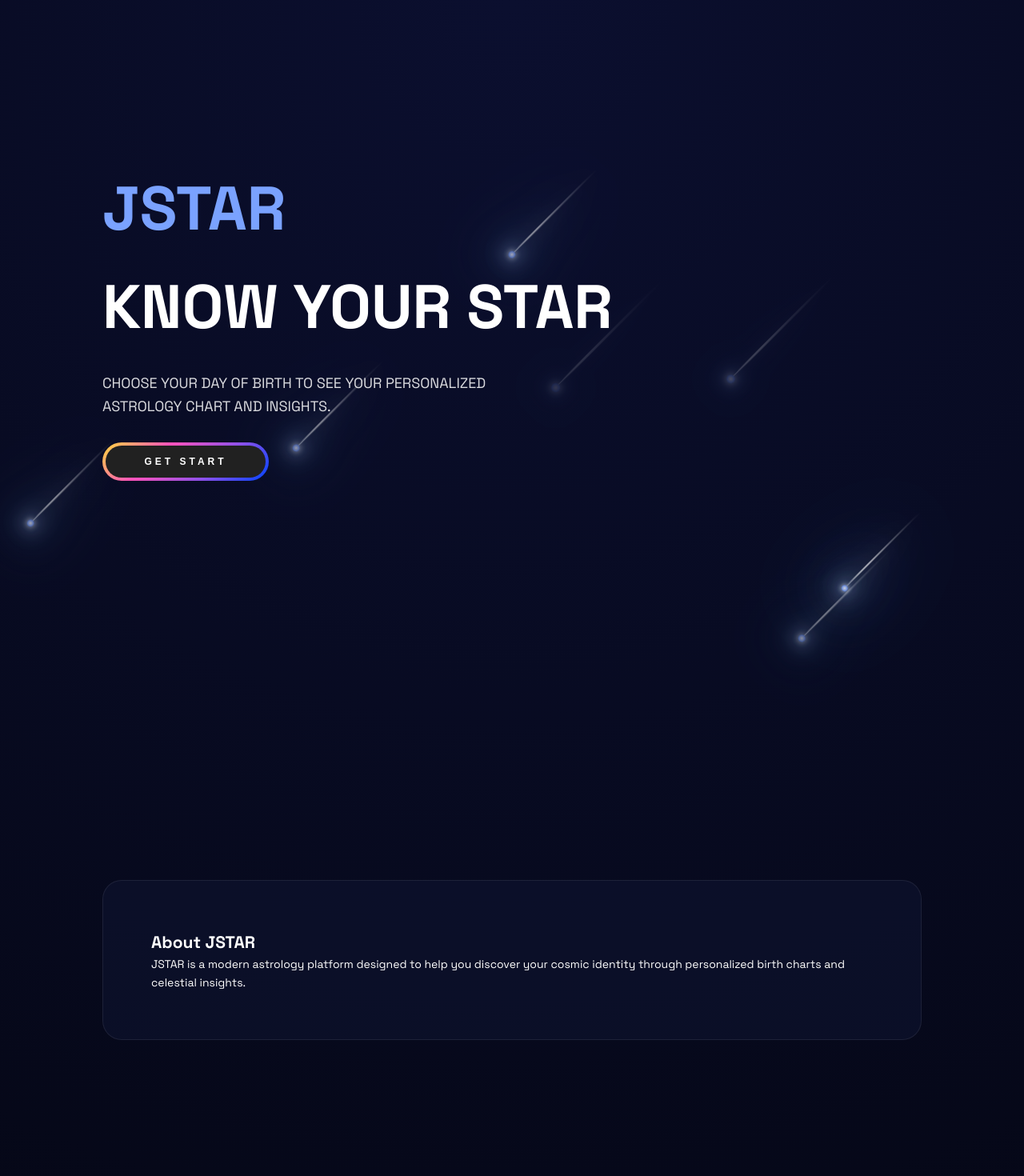
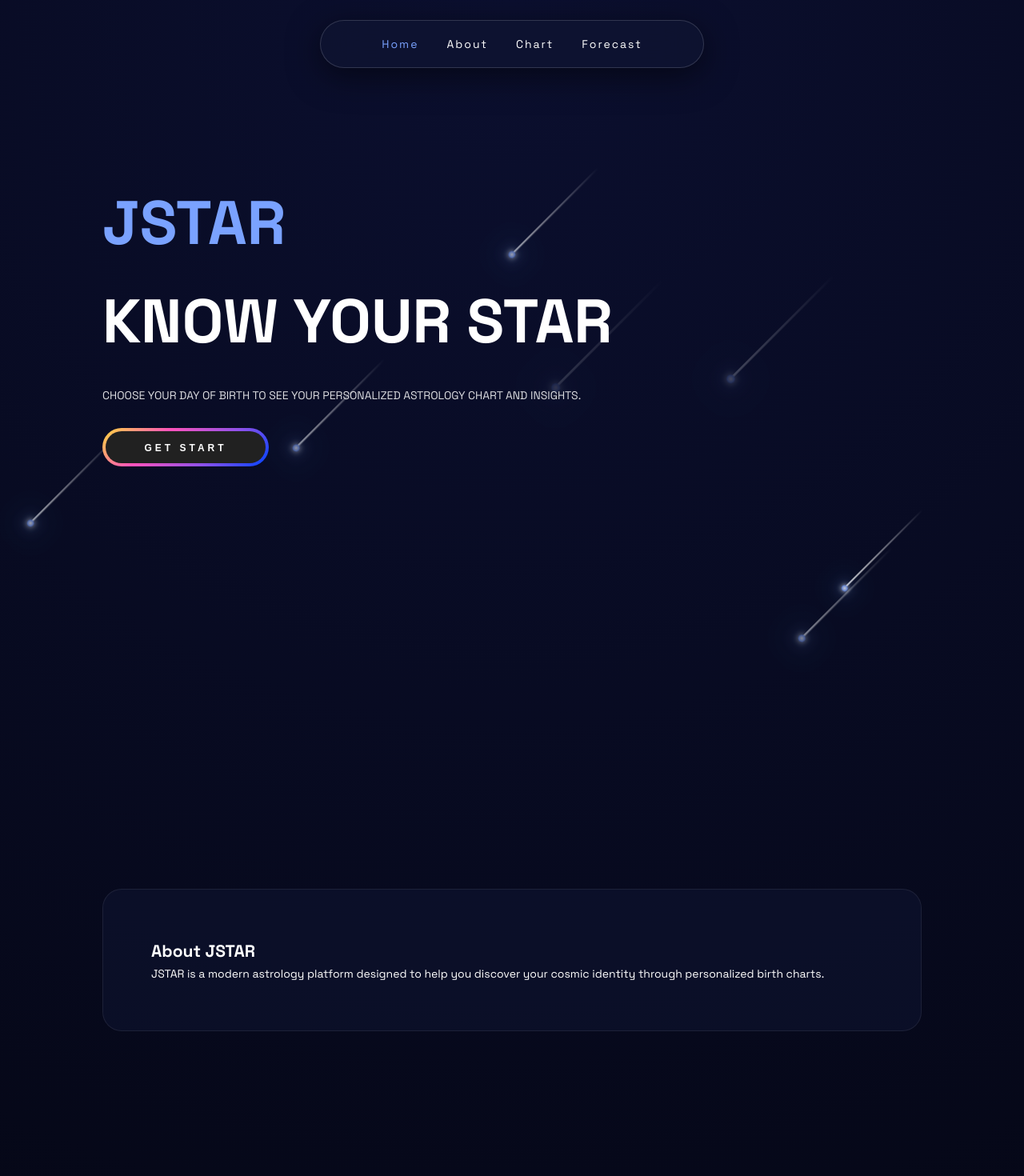
Before and after one commit to FatherofJS/JStar, a React (Vite) app: page / in a window 1280 px wide. Shown: the top 1470 px of the page at 80% size. Built offline with nearby package versions, Linux system fonts and the light colour scheme.

Commit message:
update 7

```diff
--- a/src/components/LandingPage.tsx
+++ b/src/components/LandingPage.tsx
@@ -1,8 +1,26 @@
-import { useEffect, useMemo, useRef } from "react";
+import { useEffect, useMemo, useRef, useState } from "react";
 import styled, { keyframes } from "styled-components";
 
 export default function LandingPage() {
+  const heroRef = useRef(null);
   const aboutRef = useRef(null);
+  const chartRef = useRef(null);
+  const forecastRef = useRef(null);
+
+  const [active, setActive] = useState("home");
+  const [isOpen, setIsOpen] = useState(false);
+  const [isScrolled, setIsScrolled] = useState(false);
+
+
+
+  useEffect(() => {
+    const handleScroll = () => {
+      setIsScrolled(window.scrollY > 40);
+    };
+    window.addEventListener("scroll", handleScroll);
+    return () => window.removeEventListener("scroll", handleScroll);
+  }, []);
+
 
   const stars = useMemo(
     () =>
@@ -16,31 +34,78 @@ export default function LandingPage() {
     []
   );
 
+
+
   useEffect(() => {
     const sections = document.querySelectorAll(".zoom-section");
 
     const observer = new IntersectionObserver(
       (entries) => {
         entries.forEach((entry) => {
+          const id = entry.target.getAttribute("data-section");
+
           if (entry.isIntersecting) {
             entry.target.classList.add("zoom-in");
             entry.target.classList.remove("zoom-out");
+            if (id) setActive(id);
           } else {
             entry.target.classList.remove("zoom-in");
             entry.target.classList.add("zoom-out");
           }
         });
       },
-      { threshold: 0.35 }
+      { threshold: 0.5 }
     );
 
     sections.forEach((section) => observer.observe(section));
-
     return () => observer.disconnect();
   }, []);
 
+  function scrollTo({ ref }: { ref: any; }): void {
+        ref.current?.scrollIntoView({ behavior: "smooth" });
+        setIsOpen(false);
+    }
+
   return (
     <Wrapper>
+
+      <DynamicIsland $scrolled={isScrolled} $open={isOpen}>
+        <MobileToggle onClick={() => setIsOpen(!isOpen)}>
+          ☰
+        </MobileToggle>
+
+        <NavContainer $open={isOpen} $scrolled={isScrolled}>
+          <NavItem
+            $active={active === "home"}
+            onClick={() => scrollTo({ ref: heroRef })}
+          >
+            Home
+          </NavItem>
+
+          <NavItem
+            $active={active === "about"}
+            onClick={() => scrollTo({ ref: aboutRef })}
+          >
+            About
+          </NavItem>
+
+          <NavItem
+            $active={active === "chart"}
+            onClick={() => scrollTo({ ref: chartRef })}
+          >
+            Chart
+          </NavItem>
+
+          <NavItem
+            $active={active === "forecast"}
+            onClick={() => scrollTo({ ref: forecastRef })}
+          >
+            Forecast
+          </NavItem>
+        </NavContainer>
+      </DynamicIsland>
+
+      {/* ================= Galaxy ================= */}
       <Galaxy>
         {stars.map((s) => (
           <span
@@ -56,7 +121,12 @@ export default function LandingPage() {
         ))}
       </Galaxy>
 
-      <SectionHero className="zoom-section zoom-in">
+
+      <SectionHero
+        ref={heroRef}
+        data-section="home"
+        className="zoom-section zoom-in"
+      >
         <Content>
           <h1>
             <span>JSTAR</span>
@@ -74,33 +144,45 @@ export default function LandingPage() {
         </Content>
       </SectionHero>
 
-      <SectionAbout ref={aboutRef} className="zoom-section">
+
+      <SectionAbout
+        ref={aboutRef}
+        data-section="about"
+        className="zoom-section"
+      >
         <AboutBox>
           <h2>About JSTAR</h2>
           <p>
             JSTAR is a modern astrology platform designed to help you
-            discover your cosmic identity through personalized birth charts
-            and celestial insights.
+            discover your cosmic identity through personalized birth charts.
           </p>
         </AboutBox>
       </SectionAbout>
 
-      <SectionExtra className="zoom-section">
+
+      <SectionExtra
+        ref={chartRef}
+        data-section="chart"
+        className="zoom-section"
+      >
         <AboutBox>
           <h2>Birth Chart Analysis</h2>
           <p>
-            Explore your planetary alignment and understand your strengths,
-            emotions, and destiny path.
+            Explore your planetary alignment and understand your destiny path.
           </p>
         </AboutBox>
       </SectionExtra>
 
-      <SectionExtra className="zoom-section">
+
+      <SectionExtra
+        ref={forecastRef}
+        data-section="forecast"
+        className="zoom-section"
+      >
         <AboutBox>
           <h2>Cosmic Forecast</h2>
           <p>
-            Get personalized astrological predictions based on your unique
-            birth data.
+            Get personalized astrological predictions based on your birth data.
           </p>
         </AboutBox>
       </SectionExtra>
@@ -109,81 +191,32 @@ export default function LandingPage() {
 }
 
 
-
-const SpaceButton = () => {
-  return (
-    <StyledWrapper>
-      <button type="button" className="btn">
-        <strong>GET START</strong>
-        <div className="container-stars">
-          <div className="stars" />
-        </div>
-      </button>
-    </StyledWrapper>
-  );
-};
-
-
-
 const shoot = keyframes`
-  0% {
-    transform: translate(0,0) rotate(-45deg) scale(0.6);
-    opacity: 0;
-  }
-
-  3% {
-    opacity: 1;
-    filter:
-      drop-shadow(0 0 25px #ffffff)
-      drop-shadow(0 0 45px #7aa2ff)
-      drop-shadow(0 0 70px #4facfe);
-  }
-
-  8% {
-    opacity: 1;
-  }
-
-  100% {
-    transform: translate(-420px,420px) rotate(-45deg) scale(1);
-    opacity: 0;
-  }
+  0% { transform: translate(0,0) rotate(-45deg) scale(0.6); opacity: 0; }
+  3% { opacity: 1; }
+  100% { transform: translate(-420px,420px) rotate(-45deg) scale(1); opacity: 0; }
 `;
 
 const zoomScrollIn = keyframes`
-  from {
-    transform: scale(0.9);
-    opacity: 0;
-    filter: blur(10px);
-  }
-  to {
-    transform: scale(1);
-    opacity: 1;
-    filter: blur(0);
-  }
+  from { transform: scale(0.9); opacity: 0; filter: blur(10px); }
+  to { transform: scale(1); opacity: 1; filter: blur(0); }
 `;
 
 const zoomScrollOut = keyframes`
-  from {
-    transform: scale(1);
-    opacity: 1;
-  }
-  to {
-    transform: scale(0.9);
-    opacity: 0.4;
-  }
+  from { transform: scale(1); opacity: 1; }
+  to { transform: scale(0.9); opacity: 0.4; }
 `;
+
 
 
 const Wrapper = styled.div`
   min-height: 400vh;
   background: radial-gradient(circle at top, #0b0f2f, #000);
   color: white;
-  position: relative;
   overflow-x: hidden;
 
   .zoom-section {
-    transition: transform 0.8s ease, opacity 0.8s ease, filter 0.8s ease;
-    will-change: transform, opacity;
+    transition: transform 0.8s ease, opacity 0.8s ease;
   }
 
   .zoom-in {
@@ -195,26 +228,86 @@ const Wrapper = styled.div`
   }
 `;
 
+
+
+const DynamicIsland = styled.div<{ $scrolled: boolean; $open: boolean }>`
+  position: fixed;
+  top: ${({ $scrolled }) => ($scrolled ? "12px" : "25px")};
+  left: 50%;
+  transform: translateX(-50%);
+  z-index: 200;
+
+  display: flex;
+  align-items: center;
+  justify-content: center;
+
+  height: ${({ $scrolled }) => ($scrolled ? "45px" : "60px")};
+  width: ${({ $open, $scrolled }) =>
+    $open ? "340px" : $scrolled ? "220px" : "480px"};
+
+  padding: 0 30px;
+  border-radius: 999px;
+
+  background: rgba(15, 20, 50, 0.75);
+  backdrop-filter: blur(25px);
+  border: 1px solid rgba(255,255,255,0.15);
+
+  box-shadow: 0 10px 40px rgba(0,0,0,0.5);
+
+  transition: all 0.45s cubic-bezier(.22,1,.36,1);
+
+  @media (max-width: 768px) {
+    width: ${({ $open }) => ($open ? "300px" : "60px")};
+    height: 45px;
+    padding: 0 20px;
+  }
+`;
+
+const MobileToggle = styled.div`
+  display: none;
+  font-size: 18px;
+  cursor: pointer;
+
+  @media (max-width: 768px) {
+    display: block;
+    position: absolute;
+    left: 18px;
+  }
+`;
+
+const NavContainer = styled.div<{ $scrolled: boolean; $open: boolean }>`
+  display: flex;
+  gap: 35px;
+
+  @media (max-width: 768px) {
+    gap: 20px;
+    opacity: ${({ $open }) => ($open ? 1 : 0)};
+    pointer-events: ${({ $open }) => ($open ? "auto" : "none")};
+    transition: 0.3s;
+  }
+`;
+
+const NavItem = styled.div<{ $active: boolean }>`
+  cursor: pointer;
+  font-size: 14px;
+  letter-spacing: 2px;
+  position: relative;
+  transition: 0.3s;
+  color: ${({ $active }) => ($active ? "#7aa2ff" : "white")};
+`;
+
+
+
 const Galaxy = styled.div`
   position: fixed;
   inset: 0;
-  z-index: 0;
   pointer-events: none;
 
   .shooting-star {
     position: absolute;
     width: 200px;
     height: 3px;
-    border-radius: 50%;
-
-    background: linear-gradient(
-      90deg,
-      rgba(255,255,255,1) 0%,
-      rgba(255,255,255,0.9) 20%,
-      rgba(255,255,255,0.3) 60%,
-      rgba(255,255,255,0) 100%
-    );
-
+    background: linear-gradient(90deg,#fff,transparent);
     animation: ${shoot} linear infinite;
     will-change: transform, opacity, filter;
   }
@@ -242,8 +335,6 @@ const SectionHero = styled.section`
   height: 100vh;
   display: flex;
   align-items: center;
-  position: relative;
-  z-index: 2;
 `;
 
 const SectionAbout = styled.section`
@@ -251,35 +342,16 @@ const SectionAbout = styled.section`
   display: flex;
   align-items: center;
   justify-content: center;
-  z-index: 2;
 `;
 
-const SectionExtra = styled.section`
-  height: 100vh;
-  display: flex;
-  align-items: center;
-  justify-content: center;
-  z-index: 2;
-`;
+const SectionExtra = styled(SectionAbout)``;
 
 const Content = styled.div`
   padding: 0 10vw;
   max-width: 900px;
-
-  h1 {
-    font-size: clamp(42px, 6vw, 80px);
-
-    span {
-      color: #7aa2ff;
-    }
-  }
-
-  p {
-    max-width: 520px;
-    font-size: 18px;
-    margin-top: 20px;
-    opacity: 0.85;
-  }
+  h1 { font-size: clamp(42px, 6vw, 80px); }
+  span { color: #7aa2ff; }
+  p { margin-top: 20px; opacity: 0.85; }
 `;
 
 const Actions = styled.div`
@@ -296,8 +368,6 @@ const AboutBox = styled.div`
 `;
 
 const StyledWrapper = styled.div`
-  position: relative;
-
   .btn {
     width: 13rem;
     height: 3rem;
@@ -305,60 +375,22 @@ const StyledWrapper = styled.div`
     border: double 4px transparent;
     cursor: pointer;
     color: white;
-    background-image: linear-gradient(#212121, #212121),
+    background-image: linear-gradient(#212121,#212121),
       linear-gradient(137deg,#ffdb3b,#fe53bb,#8f51ea,#0044ff);
     background-origin: border-box;
     background-clip: content-box, border-box;
     transition: 0.4s;
   }
 
-  .btn:hover {
-    transform: scale(1.1);
-  }
+  .btn:hover { transform: scale(1.1); }
 
-  strong {
-    font-size: 12px;
-    letter-spacing: 4px;
-  }
+  strong { font-size: 12px; letter-spacing: 4px; }
+`;
 
-  .container-stars {
-    position: absolute;
-    inset: 0;
-    border-radius: 5rem;
-    overflow: hidden;
-  }
-
-  .stars {
-    width: 200rem;
-    height: 200rem;
-  }
-
-  .stars::before,
-  .stars::after {
-    content: "";
-    position: absolute;
-    width: 100%;
-    height: 100%;
-    background-image: radial-gradient(#ffffff 1px, transparent 1%);
-    background-size: 50px 50px;
-  }
-
-  .stars::before {
-    animation: starMove 60s linear infinite;
-    opacity: 0.5;
-  }
-
-  .stars::after {
-    animation: starRotate 90s linear infinite;
-  }
-
-  @keyframes starMove {
-    from { transform: translateY(0); }
-    to { transform: translateY(-135rem); }
-  }
-
-  @keyframes starRotate {
-    from { transform: rotate(360deg); }
-    to { transform: rotate(0); }
-  }
-`;
+const SpaceButton = () => (
+  <StyledWrapper>
+    <button type="button" className="btn">
+      <strong>GET START</strong>
+    </button>
+  </StyledWrapper>
+);
```
